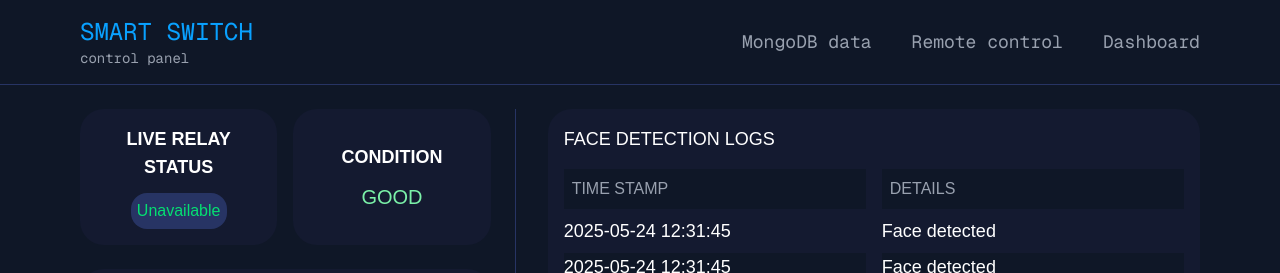
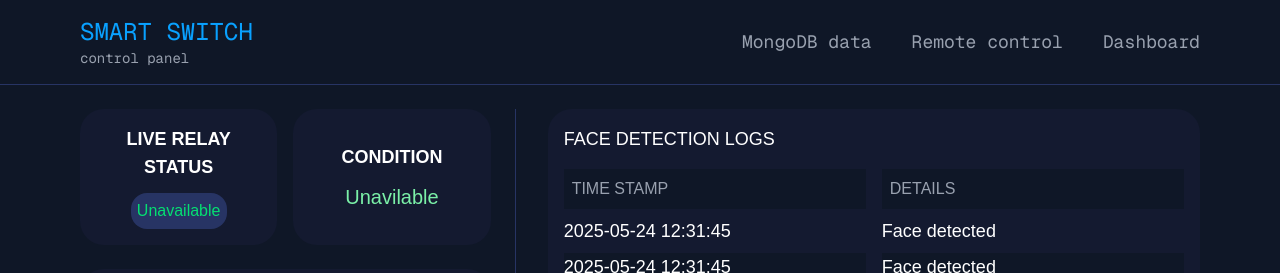
Before and after one commit to roshanpanda666/admin-dashboard--of-smartswitch, a Next.js app: page / in a window 1280 px wide. Shown: the top 273 px of the page. Built offline with nearby package versions, Linux system fonts and the light colour scheme; no server answers; the database is empty.

Commit message:
condition module dynamic now

```diff
--- a/app/api/getfun/route.js
+++ b/app/api/getfun/route.js
@@ -10,6 +10,7 @@ export async function GET() {
     // Get the latest entry sorted by timestamp descending
     const latestEntry = await DataModel.findOne().sort({ timestamp: -1 });
     console.log(latestEntry.relay);
+    console.log(latestEntry.statuss);
     return NextResponse.json({ success: true, data: latestEntry });
   } catch (error) {
     console.error("API Error:", error);
--- a/app/components/Home.js
+++ b/app/components/Home.js
@@ -4,6 +4,7 @@ import { useEffect, useState } from 'react';
 
 const Home = () => {
   const [relayStatus, setRelayStatus] = useState('Loading...');
+  const [statuss, setstatuss] = useState('Loading...');
 
   useEffect(() => {
     const fetchRelayStatus = async () => {
@@ -14,14 +15,19 @@ const Home = () => {
 
         if (result.success && result.data) {
           setRelayStatus(result.data.relay);
+          setstatuss(result.data.statuss)
         } else {
           setRelayStatus('Unavailable');
+          setstatuss('Unavilable')
         }
       } catch (error) {
         console.error('Failed to fetch relay status:', error);
         setRelayStatus('Error');
+        console.error('Failed to fetch status:', error);
+        setRelayStatus('Error');
       }
     };
+
 
     fetchRelayStatus();
     // Auto refresh every 5 seconds
@@ -48,7 +54,7 @@ const Home = () => {
             </div>
             <div className="flex-1 bg-[#141A30] p-4 rounded-3xl flex flex-col justify-center items-center">
               <h3 className="text-lg font-semibold">CONDITION</h3>
-              <div className="mt-3 text-green-300 text-xl">GOOD</div>
+              <div className="mt-3 text-green-300 text-xl">{statuss}</div>
             </div>
           </div>
 
```
